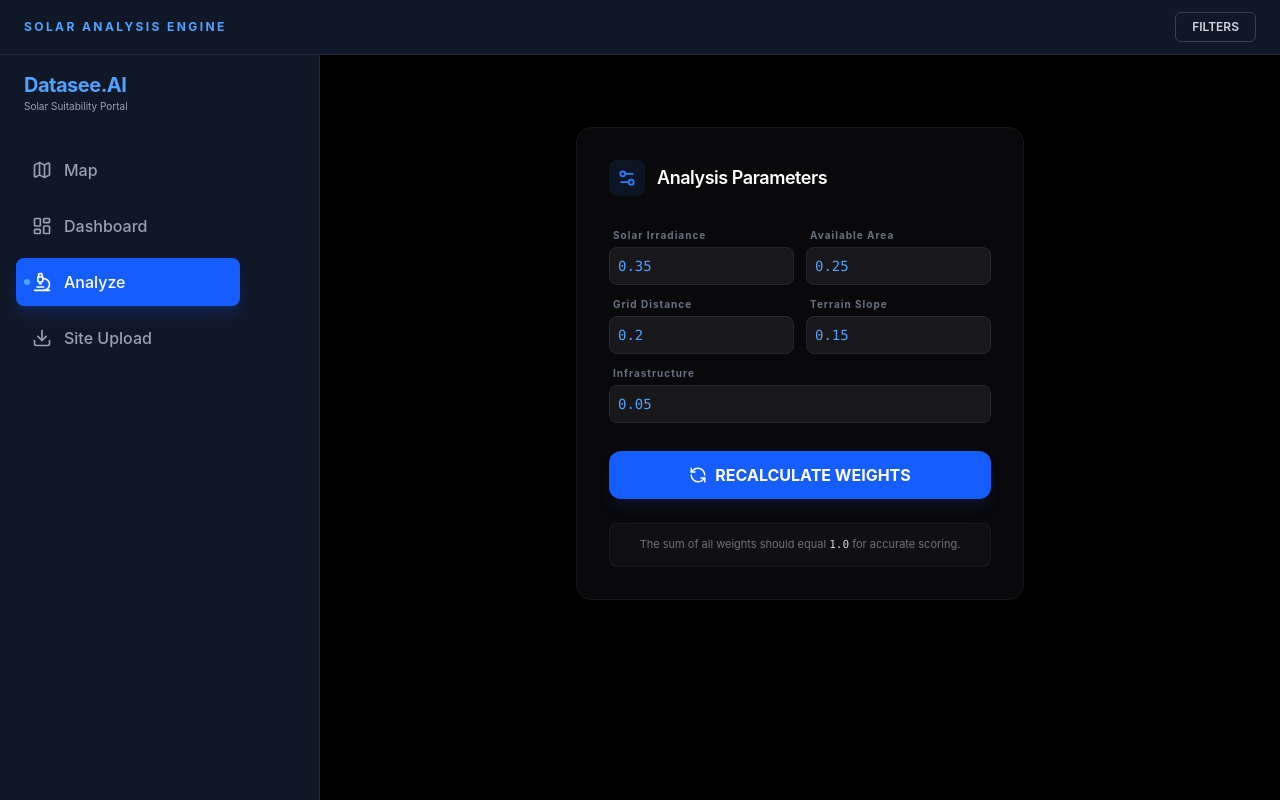
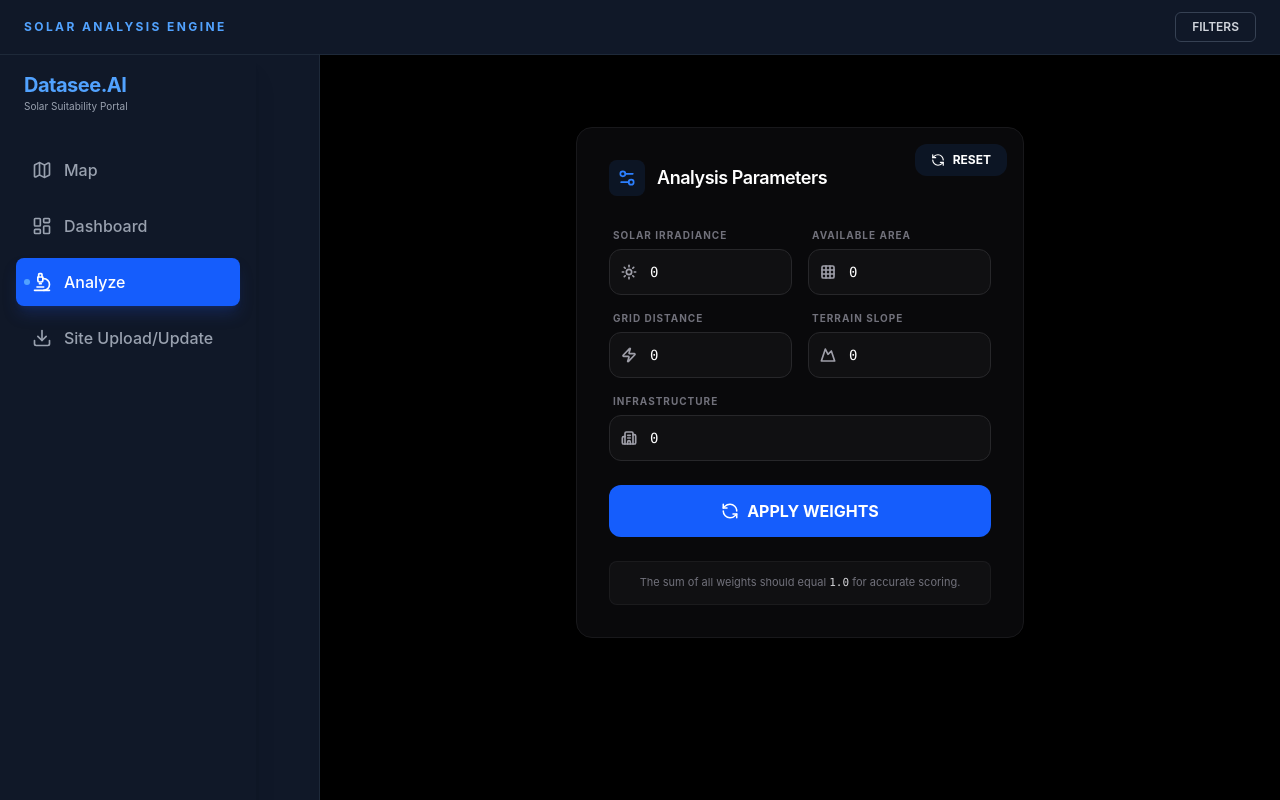
Before and after one commit to Tarakesh-K/solar-site-analyzer, a Vue app in the folder frontend/: page /analyze in a window 1280 px wide. Built offline with nearby package versions, Linux system fonts and the light colour scheme; no server answers; the HTML template or start-up script is replaced by a standard one.

Commit message:
Added basic animations

```diff
--- a/frontend/src/components/analyze/AnalyzeView.vue
+++ b/frontend/src/components/analyze/AnalyzeView.vue
@@ -3,15 +3,17 @@ import { ref } from 'vue'
 import WeightInput from '@/components/analyze/WeightInput.vue'
 import { useSiteStore } from '@/stores/siteStore'
 import { Settings2, RefreshCcw, CheckCircle2 } from 'lucide-vue-next'
+import type { Weights } from '@/types/analyze'
+import { ANALYSIS_WEIGHTS_CONFIG } from '@/constants/analyzeConstants'
 
 const siteStore = useSiteStore()
 
-const form = ref({
-  solar: 0.35,
-  area: 0.25,
-  grid: 0.2,
-  slope: 0.15,
-  infra: 0.05,
+const form = ref<Weights>({
+  solar: 0,
+  area: 0,
+  grid: 0,
+  slope: 0,
+  infra: 0,
 })
 
 const isProcessing = ref(false)
@@ -46,6 +48,20 @@ const handleRecalculate = async () => {
     isProcessing.value = false
   }
 }
+
+const handleReset = () => {
+  try {
+    form.value = {
+      solar: 0,
+      area: 0,
+      grid: 0,
+      slope: 0,
+      infra: 0,
+    }
+  } catch (error) {
+    console.error('Error While resetting state', error)
+  }
+}
 </script>
 
 <template>
@@ -74,29 +90,41 @@ const handleRecalculate = async () => {
     </Transition>
 
     <div
-      class="w-full max-w-md bg-zinc-950 border border-zinc-900 rounded-2xl p-8 shadow-2xl mt-12"
+      class="w-full relative max-w-md bg-zinc-950 border border-zinc-900 rounded-2xl p-8 shadow-2xl mt-12"
     >
+      <div class="w-max absolute top-0 right-0 m-4">
+        <button
+          @click="handleReset"
+          :disabled="isProcessing"
+          class="flex items-center justify-center gap-2 bg-blue-500/10 hover:bg-zinc-600 text-white font-bold py-2 px-4 rounded-xl transition-all text-xs"
+        >
+          <RefreshCcw :class="{ 'animate-spin': isProcessing }" :size="14" />
+          RESET
+        </button>
+      </div>
       <div class="flex items-center gap-3 mb-8">
         <div class="p-2 bg-blue-500/10 rounded-lg">
           <Settings2 class="text-blue-500" :size="20" />
         </div>
         <h2 class="text-lg font-semibold tracking-tight">Analysis Parameters</h2>
       </div>
-
-      <div class="grid grid-cols-2 gap-3">
-        <WeightInput label="Solar Irradiance" v-model="form.solar" />
-        <WeightInput label="Available Area" v-model="form.area" />
-        <WeightInput label="Grid Distance" v-model="form.grid" />
-        <WeightInput label="Terrain Slope" v-model="form.slope" />
-        <WeightInput label="Infrastructure" v-model="form.infra" class="col-span-2" />
+      <div class="grid grid-cols-2 gap-4">
+        <WeightInput
+          v-for="config in ANALYSIS_WEIGHTS_CONFIG"
+          :key="config.id"
+          :label="config.label"
+          :icon="config.icon"
+          :width="config.width"
+          v-model="form[config.id]"
+        />
 
         <button
           @click="handleRecalculate"
           :disabled="isProcessing"
-          class="col-span-2 mt-4 w-full bg-blue-600 hover:bg-blue-500 disabled:opacity-50 disabled:cursor-not-allowed text-white font-bold py-3 px-4 rounded-xl transition-all flex items-center justify-center gap-2 shadow-lg shadow-blue-900/20"
+          class="col-span-2 mt-2 bg-blue-600 hover:bg-blue-500 disabled:opacity-50 text-white font-bold py-3.5 rounded-xl transition-all flex items-center justify-center gap-2"
         >
           <RefreshCcw :class="{ 'animate-spin': isProcessing }" :size="18" />
-          {{ isProcessing ? 'RECALCULATING...' : 'RECALCULATE WEIGHTS' }}
+          {{ isProcessing ? 'RECALCULATING...' : 'APPLY WEIGHTS' }}
         </button>
       </div>
 
--- a/frontend/src/components/analyze/WeightInput.vue
+++ b/frontend/src/components/analyze/WeightInput.vue
@@ -1,25 +1,35 @@
 <script setup lang="ts">
+import type { LucideIcon } from 'lucide-vue-next'
+import type { InputWidth } from '@/types/filters/inputTypes'
+
 defineProps<{
   label: string
+  icon: LucideIcon
   modelValue: number
+  width?: InputWidth
 }>()
 
 defineEmits(['update:modelValue'])
 </script>
 
 <template>
-  <div class="flex flex-col gap-1 w-full">
-    <label class="text-[10px] font-bold text-gray-500 tracking-widest ml-1">
+  <div :class="width === 'full' ? 'col-span-2' : 'col-span-1'" class="flex flex-col gap-1.5">
+    <label class="text-[10px] uppercase tracking-widest text-zinc-500 font-bold ml-1">
       {{ label }}
     </label>
-    <input
-      type="number"
-      step="0.01"
-      min="0"
-      max="1"
-      :value="modelValue"
-      @input="$emit('update:modelValue', ($event.target as HTMLInputElement).valueAsNumber)"
-      class="bg-zinc-900 border border-zinc-800 text-blue-400 p-2 rounded-lg focus:ring-1 focus:ring-blue-500 outline-none font-mono text-sm transition-all"
-    />
+
+    <div class="relative group">
+      <div class="absolute left-3 top-1/2 -translate-y-1/2 text-zinc-400 group-focus-within:text-blue-500 transition-colors">
+        <component :is="icon" :size="16" stroke-width="2.5" />
+      </div>
+
+      <input
+        type="number"
+        step="0.01"
+        :value="modelValue"
+        @input="$emit('update:modelValue', Number(($event.target as HTMLInputElement).value))"
+        class="w-full bg-zinc-900/50 border border-zinc-800 rounded-xl py-3 pl-10 pr-4 text-white focus:outline-none focus:border-blue-500/50 transition-all font-mono text-sm"
+      />
+    </div>
   </div>
 </template>
--- /dev/null
+++ b/frontend/src/constants/analyzeConstants.ts
@@ -0,0 +1,10 @@
+import type { WeightConfigItem } from "@/types/analyze";
+import { Building2, Grid3X3, Mountain, Sun, Zap } from "lucide-vue-next";
+
+export const ANALYSIS_WEIGHTS_CONFIG: WeightConfigItem[] = [
+  { id: 'solar', label: 'Solar Irradiance', icon: Sun, width: 'half' },
+  { id: 'area', label: 'Available Area', icon: Grid3X3, width: 'half' },
+  { id: 'grid', label: 'Grid Distance', icon: Zap, width: 'half' },
+  { id: 'slope', label: 'Terrain Slope', icon: Mountain, width: 'half' },
+  { id: 'infra', label: 'Infrastructure', icon: Building2, width: 'full' },
+]
--- a/frontend/src/constants/mapConstants.ts
+++ b/frontend/src/constants/mapConstants.ts
@@ -33,7 +33,7 @@ export const HOME_NAVBAR_CONSTANTS = [
     icon: Microscope,
   },
   {
-    value: 'Site Upload',
+    value: 'Site Upload/Update',
     route: '/site-upload',
     icon: Download,
   },
--- a/frontend/src/types/analyze.ts
+++ b/frontend/src/types/analyze.ts
@@ -1,3 +1,6 @@
+import type { LucideIcon } from "lucide-vue-next"
+import type { InputWidth } from "./filters/inputTypes"
+
 export type Weights = {
   solar: number
   area: number
@@ -9,3 +12,10 @@ export type Weights = {
 export type WeightRequest = {
   weights: Weights
 }
+
+export interface WeightConfigItem {
+  id: 'solar' | 'area' | 'grid' | 'slope' | 'infra'
+  label: string
+  icon: LucideIcon // Lucide icon component type
+  width: InputWidth
+}
--- a/frontend/src/types/filters/inputTypes.ts
+++ b/frontend/src/types/filters/inputTypes.ts
@@ -1 +1,3 @@
 export type InputFilterT = string | number | null
+
+export type InputWidth = 'half' | 'full'
```
